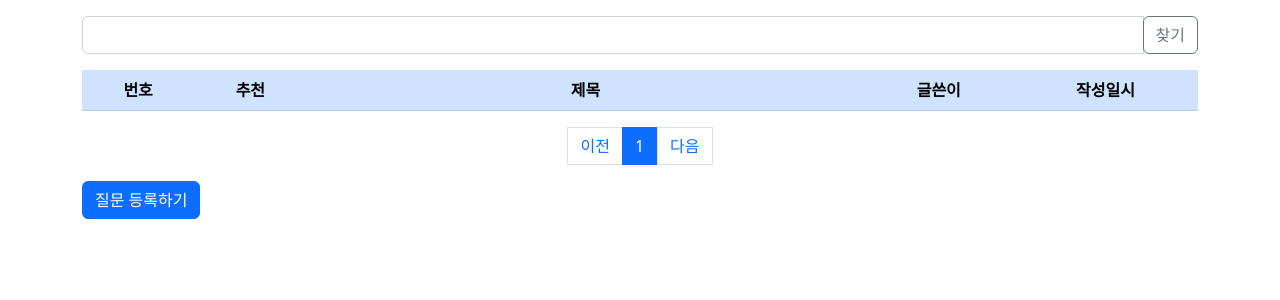
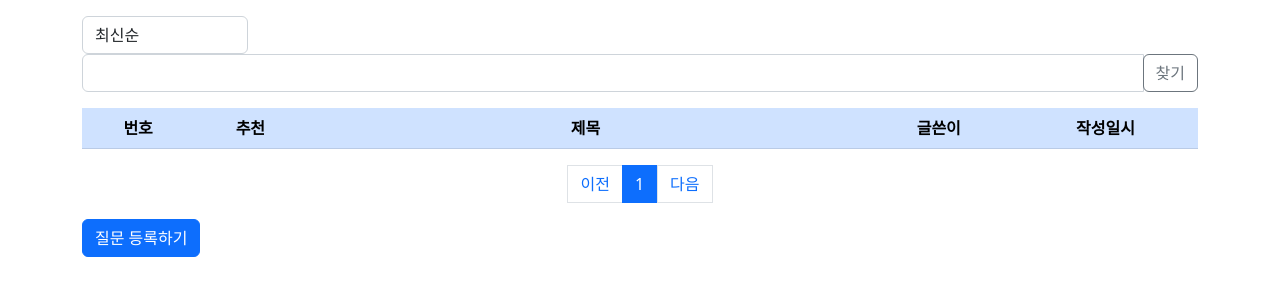
Before and after one commit to ijhan21/jump2django, a Django app: page / in a window 1280 px wide. Shown: the part 57-357 px from the top of the page. Run offline with Django 4.2, Linux system fonts and the light colour scheme; data that the repository does not hold is empty.

Commit message:
complete

```diff
--- a/pybo/views/base_views.py
+++ b/pybo/views/base_views.py
@@ -7,12 +7,28 @@ from django.utils import timezone
 from django.core.paginator import Paginator
 from django.contrib.auth.decorators import login_required
 from django.contrib import messages
-from django.db.models import Q
+from django.db.models import Q, Count
 # Create your views here.
 def index(request):
     # return HttpResponse("안녕하세요 pybo에 오신것을 환영합니다.")
     page = request.GET.get('page', '1')
     kw = request.GET.get('kw','')
+    so = request.GET.get('so','recent')
+
+    #정렬
+    """
+    if so == 'recommend':
+        question_list=Question.objects.annotate(
+            num_voter=Count('voter')
+        ).order_by('-num_voter','-create_date')
+    elif so == 'popular':
+        question_list=Question.objects.annotate(
+            num_voter=Count('answer')
+        ).order_by('-num_answer','-create_date')
+    else:
+        question_list= Question.objects.order_by('-create_date')
+    """
+
     question_list = Question.objects.order_by('-create_date') # 앞에 - 때문에 역순 정렬
     if kw:
         question_list = question_list.filter(
--- a/templates/pybo/question_list.html
+++ b/templates/pybo/question_list.html
@@ -2,7 +2,14 @@
 {% load pybo_filter %}
 {% block content%}
 <div class="container my-3">
-    <div class="row justify-content-end my-3">
+    <div class="row justify-content-between my-3">
+        <div class="col-2">
+            <select class="form-control so">
+                <option value="recent" {% if so == 'recent' %}selected{%endif%}>최신순</option>
+                <option value="recommend" {% if so == 'recommend' %}selected{%endif%}>추천순</option>
+                <option value="popular" {% if so == 'popular' %}selected{%endif%}>인기순</option>
+            </select>
+        </div>
         <div class="col-4 input-group">
             <input type="text" class="form-control kw" value="{{ kw|default_if_none:''}}">
             <div class="input-group-append">
@@ -93,6 +100,7 @@
 <form action="{% url 'index' %}" method="get" id="searchForm">
     <input type="hidden" id="kw" name="kw" value="{{ kw|default_if_none:''}}">
     <input type="hidden" id="page" name="page" value="{{page}}">
+    <input type="hidden" id="so" name="so" value="{{so}}">
 </form>
 {%endblock%}
 {%block script%}
@@ -108,6 +116,12 @@
             $("#page").val(1);
             $('#searchForm').submit();
         });
+
+        $(".so").on('change', function(){
+            $("#so").val($(this).val());
+            $("#page").val(1);
+            $('#searchForm').submit();
+        });
     });
 </script>
 {%endblock%}
```
